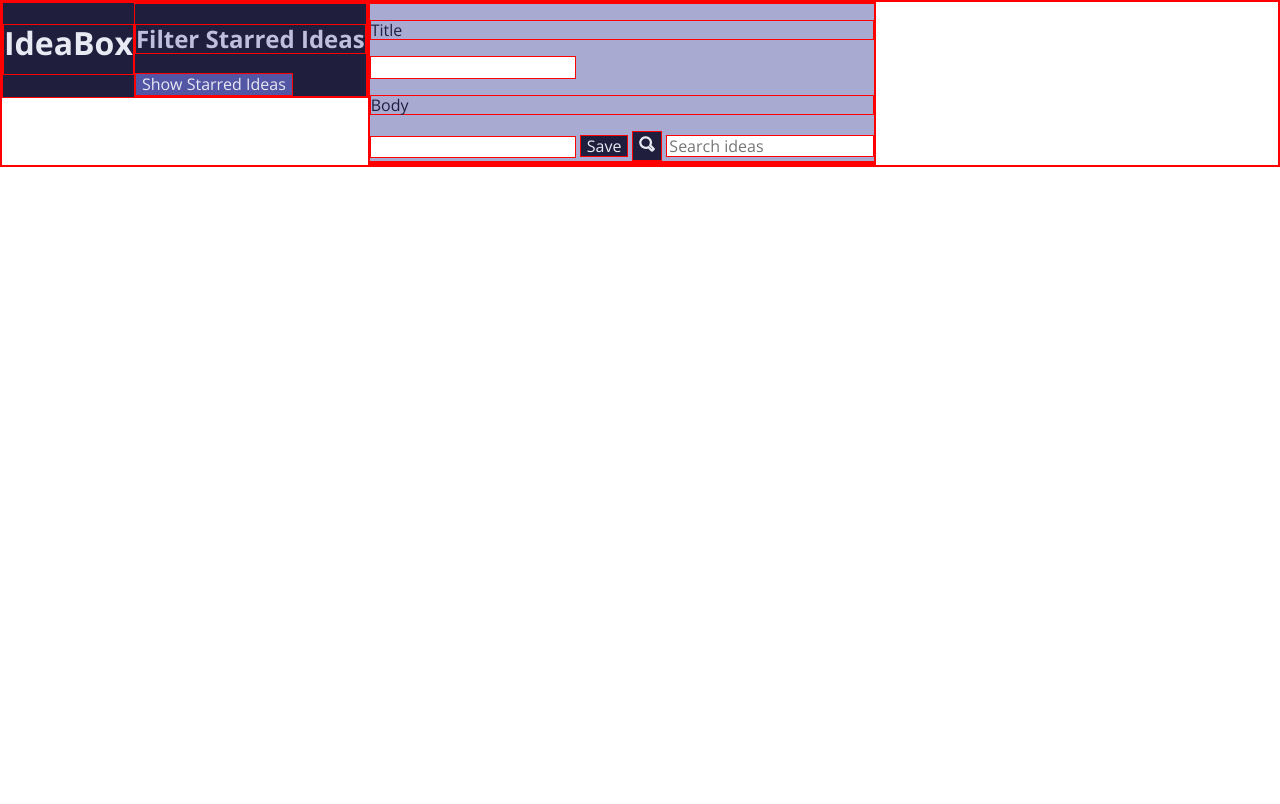
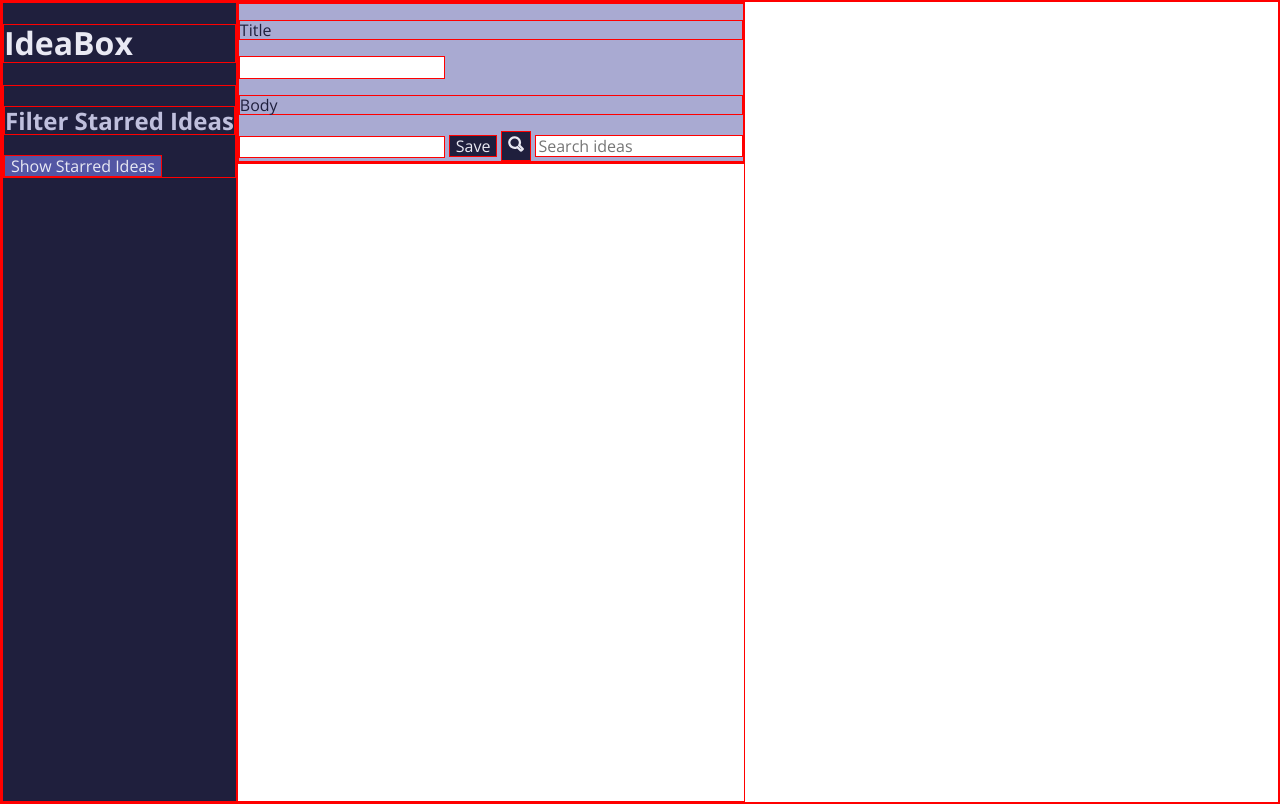
Before and after one commit to jfarelli/ideabox, a plain HTML site: page index.html in a window 1280 px wide. Drawn offline with nearby package versions, Linux system fonts and the light colour scheme.

Commit message:
update height properties on nav

```diff
--- a/styles.css
+++ b/styles.css
@@ -4,16 +4,13 @@
 
 body {
   display: flex;
-
+  height: 100vh;
 }
 
 nav{
   background-color: #1F1F3D;
   color: #e9e9f3;
   font-family: Open Sans, Bold;
-  display: flex;
-  height: 100%;
-  margin: 0;
 }
 /* adjust html for separation line? or adjust css borders*/
 div .filter {
```
